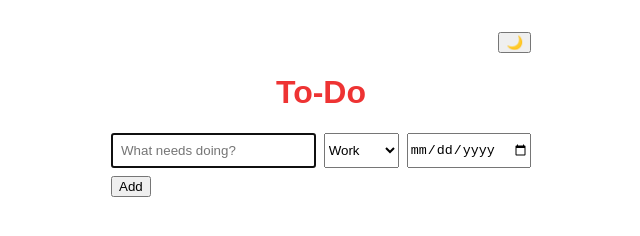
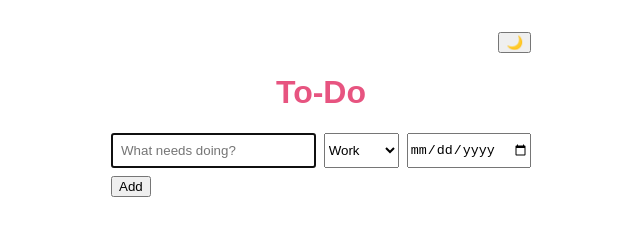
Before and after one commit to zongbao98/todo, a plain HTML site: page index.html in a window 1280 px wide. Shown: the full height of the page, 319-959 px from the left. Drawn offline with Linux system fonts and the light colour scheme.

Commit message:
Make title pink
Co-Authored-By: Claude Opus 5.5 <noreply@anthropic.com>

```diff
--- a/index.html
+++ b/index.html
@@ -6,7 +6,7 @@
 <title>To-Do</title>
 <style>
   body { font-family: sans-serif; max-width: 420px; margin: 2rem auto; padding: 0 1rem; }
-  h1 { text-align: center; color: #e33; }
+  h1 { text-align: center; color: #e75480; }
   form { display: flex; flex-wrap: wrap; gap: .5rem; }
   input[type=text] { flex: 1; padding: .5rem; }
   #theme { display: block; margin-left: auto; }
```
Also changed, not shown: mockup.html (+2 -2 lines).
